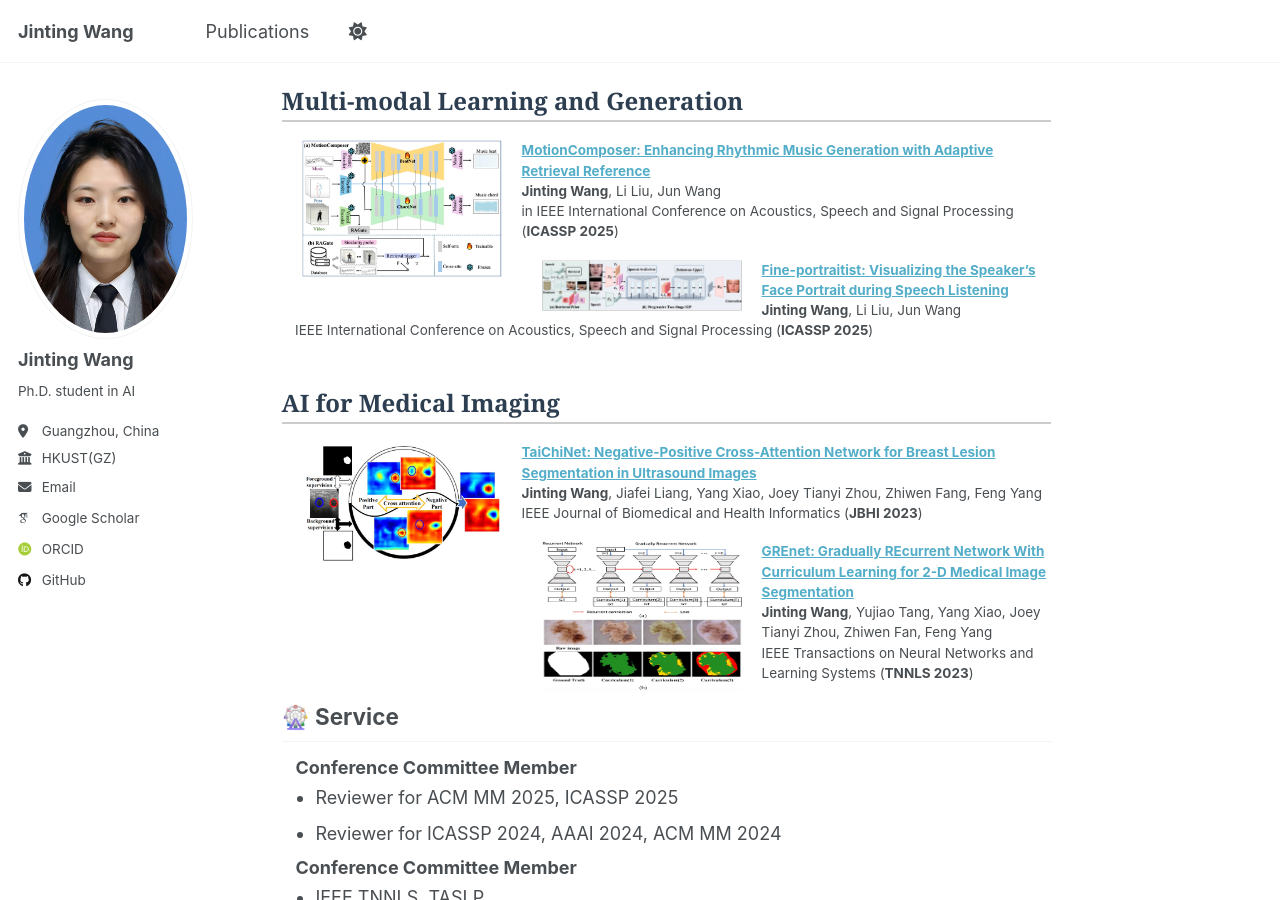
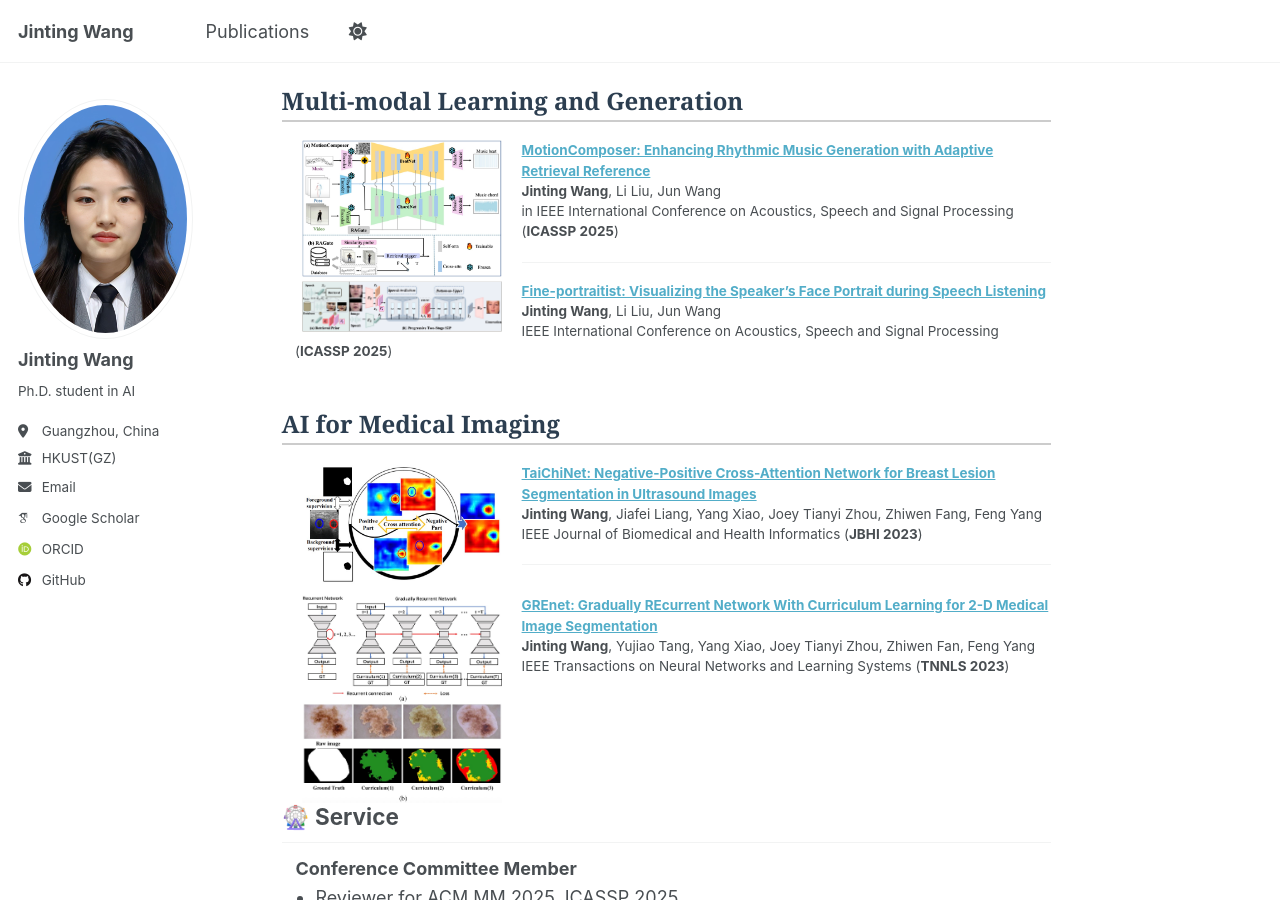
Before and after one commit to beria-moon/Beria.github.io, a Jekyll site: the page built from _pages/about.md, in a window 1280 px wide and 900 px high, scrolled down 826 px. Built offline with Jekyll 4.4.1, drawn with Linux system fonts in a browser that asks for light colours; some web fonts are replaced.

Commit message:
Update about.md

```diff
--- a/_pages/about.md
+++ b/_pages/about.md
@@ -53,6 +53,8 @@ MotionComposer: Enhancing Rhythmic Music Generation with Adaptive Retrieval Refe
 <dd><strong>Jinting Wang</strong>, Li Liu, Jun Wang</dd>
 <dd> <strong class="First"></strong> in IEEE International Conference on Acoustics, Speech and Signal Processing (<strong>ICASSP 2025</strong>)</dd>
 
+<hr style="margin-top: 20px; margin-bottom: 10px;">
+
 
 
 <dl>
@@ -80,11 +82,11 @@ TaiChiNet: Negative-Positive Cross-Attention Network for Breast Lesion Segmentat
 <dd><strong>Jinting Wang</strong>, Jiafei Liang, Yang Xiao, Joey Tianyi Zhou, Zhiwen Fang, Feng Yang</dd>
 <dd>  <strong class="First"></strong> IEEE Journal of Biomedical and Health Informatics (<strong>JBHI 2023</strong>)</dd>
 </dl>
-
+<hr style="margin-top: 20px; margin-bottom: 30px;">
 
 <dl>
   <dt>
-    <img align="left" width="200" style="height:150px;" hspace="20" src="images/GREnet.jpg">
+    <img align="left" width="200" hspace="20" src="images/GREnet.jpg">
   </dt>
   <dd>
     <a href="https://ieeexplore.ieee.org/abstract/document/10026671">
```
